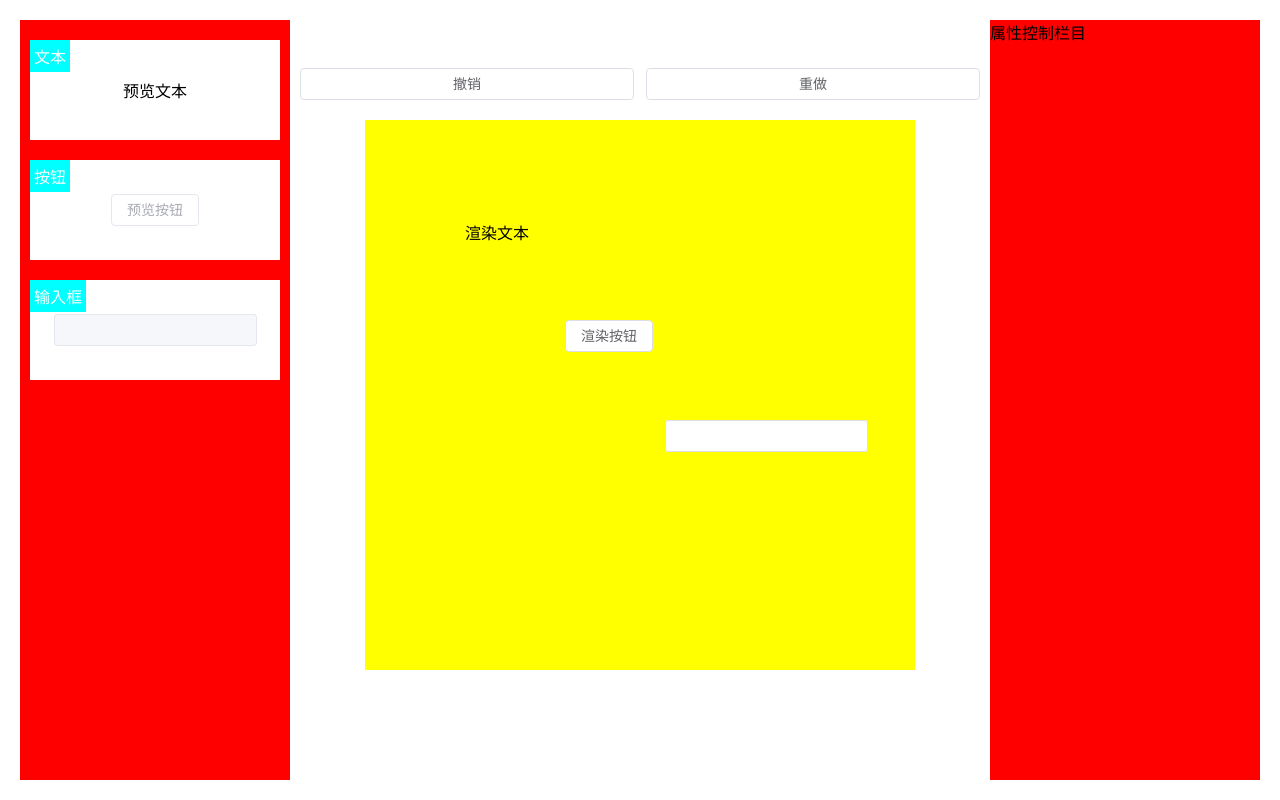
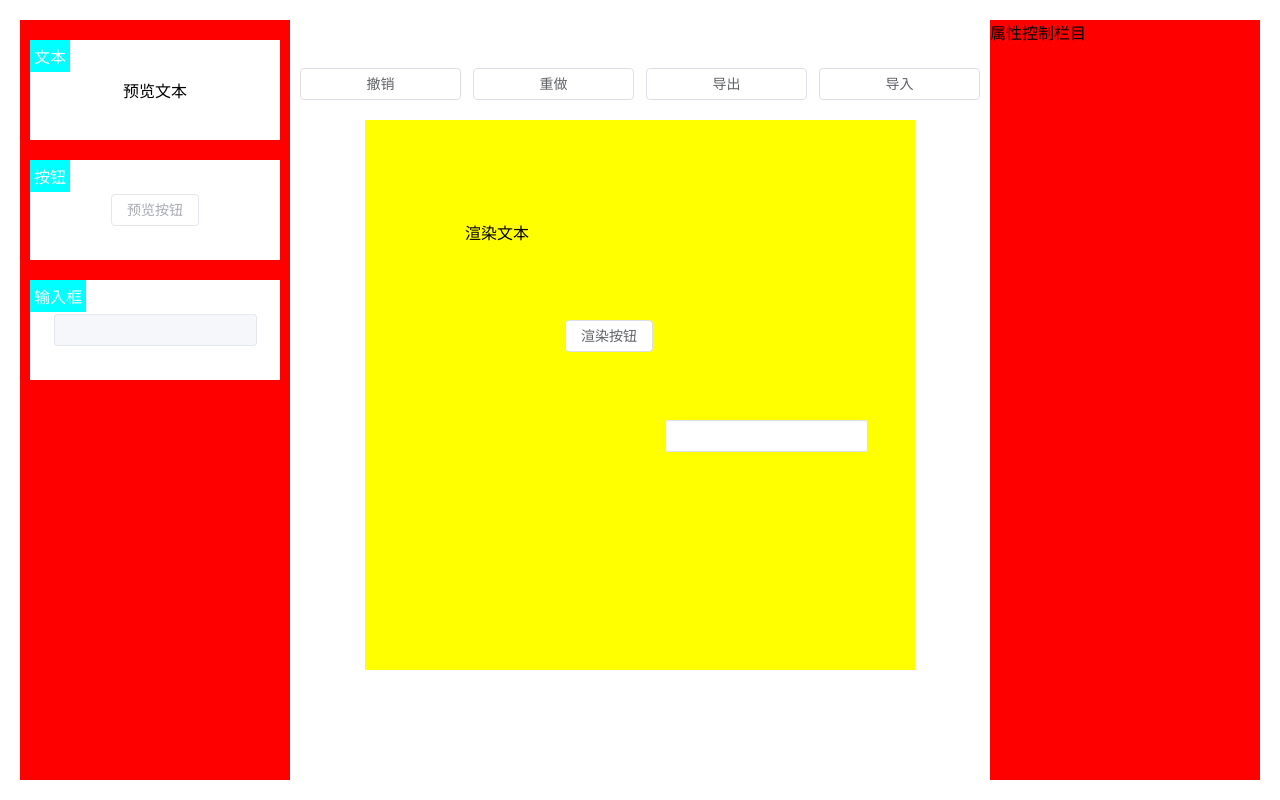
Before and after one commit to pluto723/ldcp_project, a Vue app: page / in a window 1280 px wide. Built offline with nearby package versions, Linux system fonts and the light colour scheme.

Commit message:
导出导入Json功能

```diff
--- /dev/null
+++ b/src/package/dialog.jsx
@@ -0,0 +1,54 @@
+import {createVNode, defineComponent, reactive, render} from "vue";
+import {ElButton, ElDialog, ElInput} from "element-plus";
+
+const DialogComponent = defineComponent({
+    props:{
+        option:{type:Object}
+    },
+    setup(props,ctx){
+        const state = reactive({
+            option:props.option,
+            //控制弹出框是否显示
+            isShow:false
+        })
+        //将函数暴露出去
+        ctx.expose({
+            showDialog(option){
+                state.option = option
+                state.isShow = true
+            }
+        })
+        const cancel = ()=>{
+            state.isShow = false
+        }
+        const confirm = ()=>{
+            state.isShow = false
+            state.option.onConfirm && state.option.onConfirm(state.option.content)
+        }
+        return ()=>{
+            //插槽
+            return <ElDialog v-model={state.isShow}>
+                {{
+                    default:()=><ElInput type="textarea" v-model={state.option.content} rows={10} title={state.option.title}></ElInput>,
+                    footer:()=>state.option.footer && <div>
+                        <ElButton onclick={cancel}>取消</ElButton>
+                        <ElButton onclick={()=>{}} type="primary" onClick={confirm}>确定</ElButton>
+                    </div>
+                }}
+            </ElDialog>
+        }
+    }
+})
+//虚拟节点
+let vm
+export function $dialog(option){
+    //防止多次生成弹窗
+    if(!vm){
+        let el = document.createElement('div')
+        vm = createVNode(DialogComponent,{option})
+        //将el渲染至页面上
+        document.body.appendChild((render(vm,el),el))
+    }
+    let {showDialog} = vm.component.exposed
+    showDialog(option)
+}
--- a/src/package/editor.jsx
+++ b/src/package/editor.jsx
@@ -10,6 +10,7 @@ import {canvasDrag} from "@/js/canvasDrag";
 import {ElButton} from "element-plus";
 //引入撤销、重做功能
 import {btnCommand} from "@/js/btnCommand";
+import {$dialog} from "@/package/dialog";
 export default defineComponent({
     props:{
         modelValue:{type:Object}
@@ -48,6 +49,23 @@ export default defineComponent({
         const buttons = [
             {label:'撤销',handler:()=>state.commands.undo()},
             {label:'重做',handler:()=>state.commands.redo()},
+            {label:'导出',handler:()=>{
+                $dialog({
+                    title:'导出Json使用',
+                    content:JSON.stringify(data.value),
+                })
+                }},
+            {label:'导入',handler:()=>{
+                    $dialog({
+                        title:'导入Json使用',
+                        content:'',
+                        //footer控制是否显示确认、取消按钮
+                        footer:true,
+                        onConfirm(text){
+                            data.value = JSON.parse(text)
+                        }
+                    })
+                }},
         ]
         return ()=> <div class="editor">
             <div class="editor-left">
```
